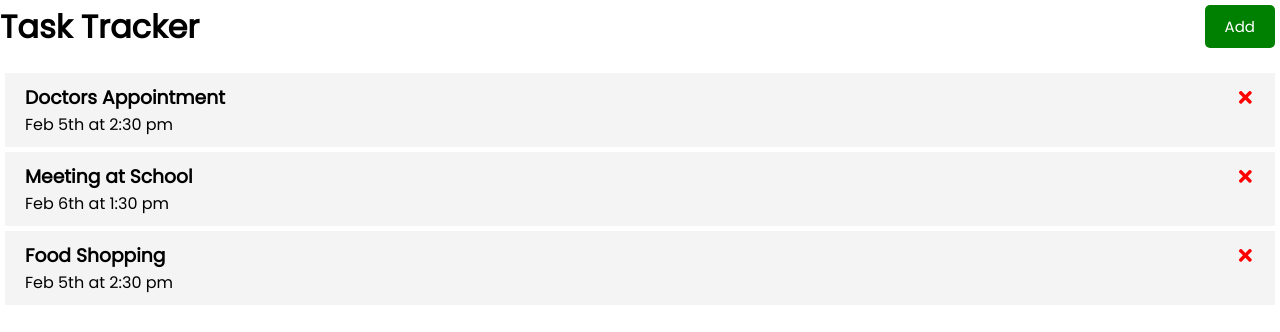
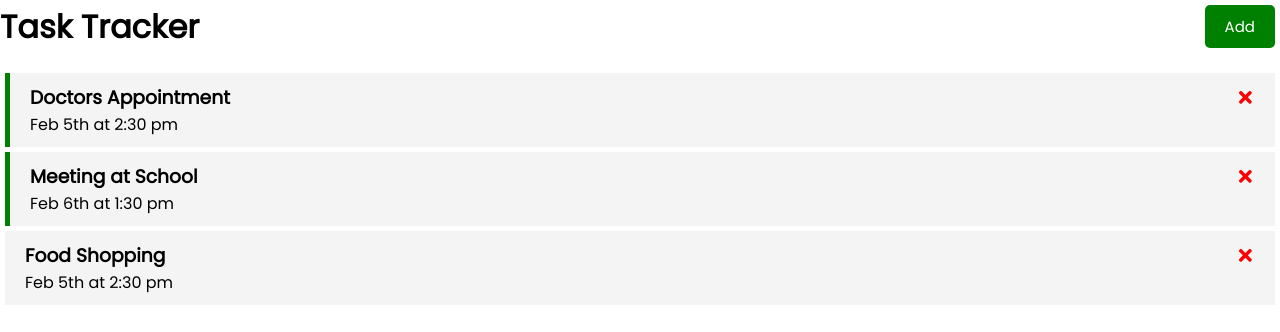
Before and after one commit to alexis-lv/react-task-tracker, a React (Create React App) app: page / in a window 1280 px wide. Shown: the top 332 px of the page. Built offline with nearby package versions, Linux system fonts and the light colour scheme.

Commit message:
add reminder border to task

```diff
--- a/src/App.js
+++ b/src/App.js
@@ -24,6 +24,11 @@
     }
   ]);
 
+  const toggleReminder = (id) => {
+    setTasks(tasks.map((task) => task.id === id ? { ...task, reminder: !task.reminder} : task))
+    console.log('toggle', id)
+  }
+
   const deleteTask = (id) => {
     setTasks(tasks.filter((task) => task.id !== id))
   }
@@ -31,7 +36,9 @@
   return (
     <div className="App">
       <Header title='Task Tracker'/>
-      <Tasks tasks={tasks} onDelete={deleteTask}/>
+      { tasks.length > 0 ? <Tasks tasks={tasks}
+                                  onDelete={deleteTask}
+                                  onToggle={toggleReminder}/> : 'No Tasks To Show'}
     </div>
   );
 }
--- a/src/components/Task.js
+++ b/src/components/Task.js
@@ -1,12 +1,13 @@
 import { FaTimes} from 'react-icons/fa';
 
 
-const Task = ({ task, onDelete }) => {
+const Task = ({ task, onDelete, onToggle }) => {
   return (
-    <div className='task'>
+    <div className={`task ${task.reminder ? 'reminder' : ''}`} onDoubleClick={() => onToggle(task.id)}>
         <h3>{task.text}
         <FaTimes style={{color: 'red', cursor: 'pointer'}}
-                    onClick={() => onDelete(task.id)}/> </h3>
+                onClick={() => onDelete(task.id)}/>
+        </h3>
         <p>{task.day}</p>
     </div>
 
--- a/src/components/Tasks.js
+++ b/src/components/Tasks.js
@@ -1,10 +1,14 @@
 import Task from "./Task";
 
-const Tasks = ({ tasks, onDelete }) => {
+const Tasks = ({ tasks, onDelete, onToggle }) => {
     return (
         <>
             {tasks.map((task) => (
-                <Task key={task.id} task={task} onDelete={onDelete}/>
+                <Task key={task.id}
+                      task={task}
+                      onDelete={onDelete}
+                      onToggle={onToggle}
+                />
             ))}
         </>
     )
```
